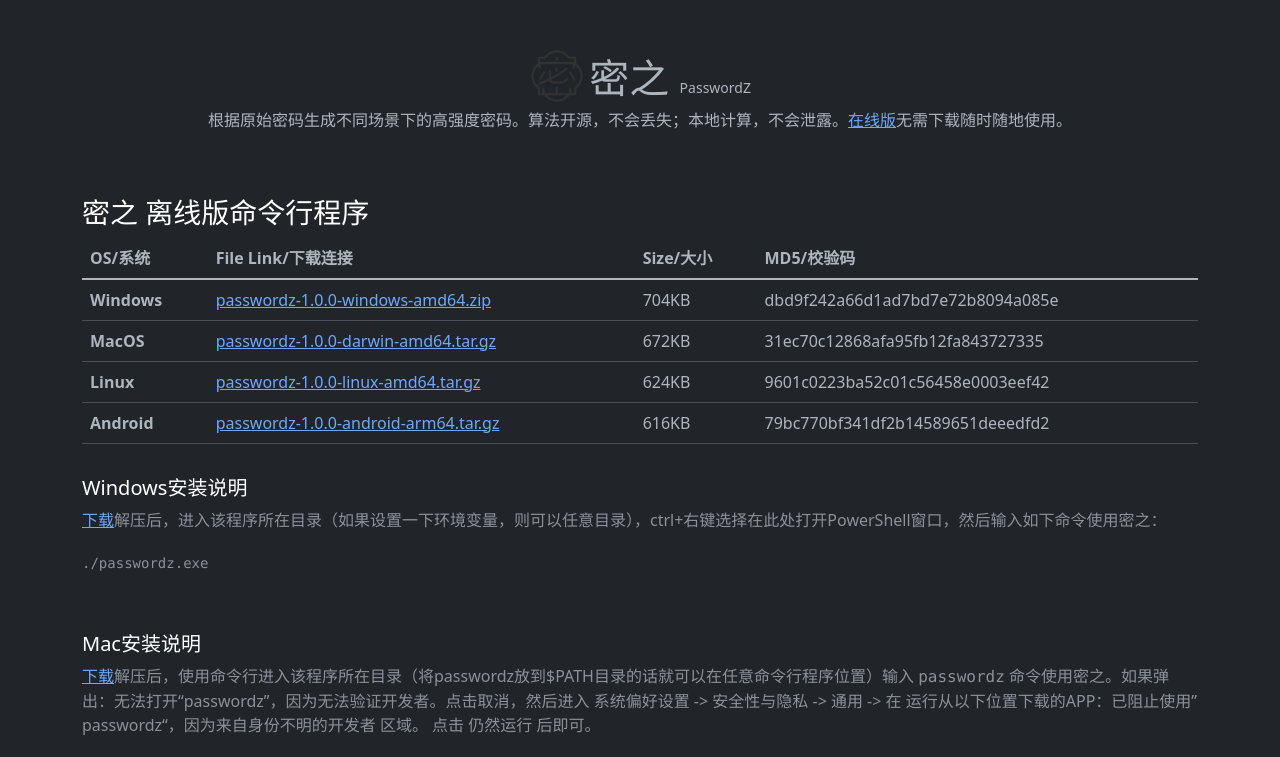
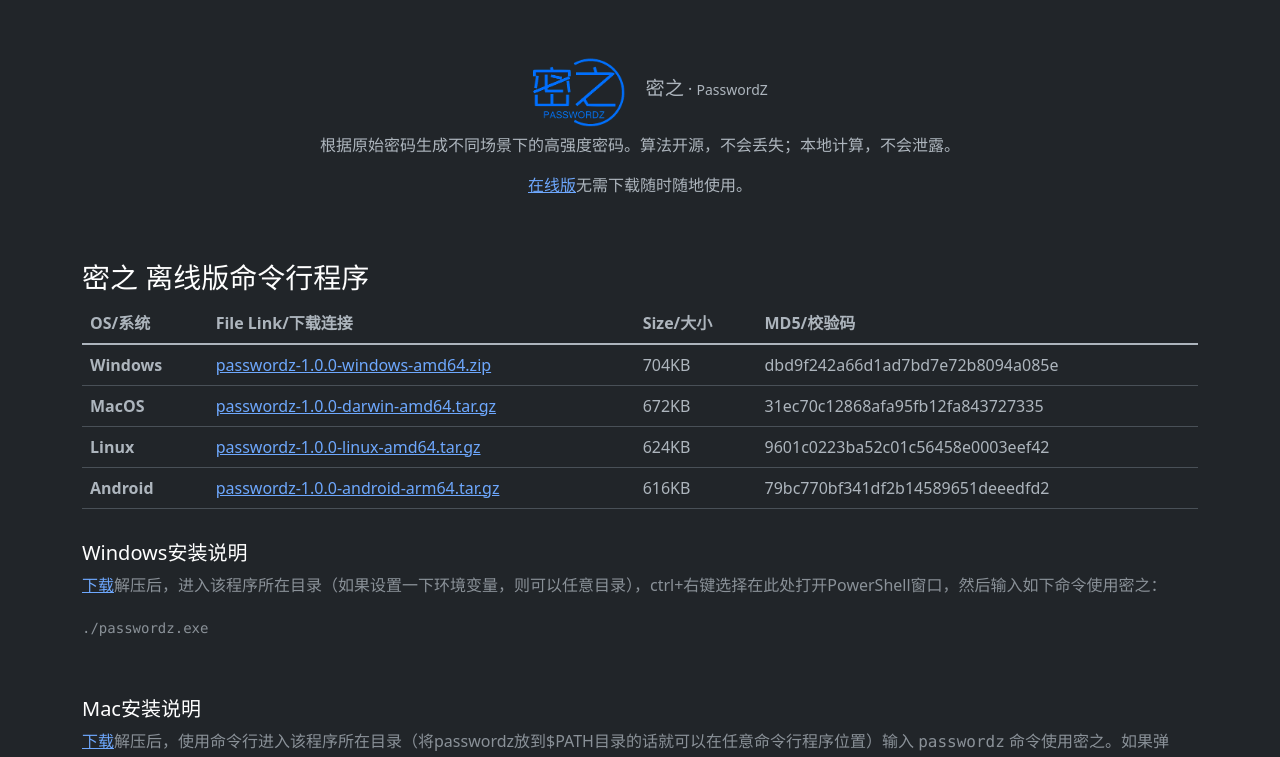
Before and after one commit to zhitianxia/passwordz, a plain HTML site: page download.html in a window 1280 px wide. Shown: the top 757 px of the page. Drawn offline with Linux system fonts and the light colour scheme.

Commit message:
style(png): 增加logo图标

```diff
--- a/about.html
+++ b/about.html
@@ -8,14 +8,15 @@
     <meta name="author" content="iaming">
     <title>密之 PasswordZ 介绍</title>
     <link href="css/bootstrap.min.css" rel="stylesheet">
+    <link rel="icon" type="image/png" href="icon.png">
 </head>
 <body>
 
 <div class="container">
     <main>
         <div class="py-5 text-center">
-            <img src="icon.png" width="56px" style="vertical-align: top"/>
-            <span class="fs-1">关于 密之</span><small>PasswordZ</small>
+            <a href="http://mi.zhitianxia.com"><img src="passwordz.png" height="85px" alt="密之 PasswordZ" title="密之 PasswordZ" /></a>
+            <big>关于 密之</big> · <small>PasswordZ</small>
         </div>
     </main>
     <h3>密之解决什么问题？</h3>
--- a/download.html
+++ b/download.html
@@ -8,15 +8,17 @@
     <meta name="author" content="iaming">
     <title>密之 PasswordZ 下载</title>
     <link href="css/bootstrap.min.css" rel="stylesheet">
+    <link rel="icon" type="image/png" href="icon.png">
 </head>
 <body>
 
 <div class="container">
     <main>
         <div class="py-5 text-center">
-            <img src="icon.png" width="56px" style="vertical-align: top"/>
-            <span class="fs-1">密之 </span><small>PasswordZ</small>
-            <p>根据原始密码生成不同场景下的高强度密码。算法开源，不会丢失；本地计算，不会泄露。<a href="http://mi.zhitianxia.com">在线版</a>无需下载随时随地使用。</p>
+            <a href="http://mi.zhitianxia.com"><img src="passwordz.png" height="85px" alt="密之 PasswordZ" title="密之 PasswordZ" /></a>
+            <big>密之</big> · <small>PasswordZ</small>
+            <p>根据原始密码生成不同场景下的高强度密码。算法开源，不会丢失；本地计算，不会泄露。</p>
+            <p><a href="http://mi.zhitianxia.com">在线版</a>无需下载随时随地使用。</a></p>
         </div>
     </main>
 
@@ -88,7 +90,7 @@
                 </code>
             </pre>
         <h5>Android版安装说明</h5>
-        注意该程序为命令行程序，需要使用命令行或者Termux<a href="download/passwordz-1.0.0-android-arm64.tar.gz">下载</a>解压后，进入该程序所在目录（将passwordz放到$PATH目录的话就可以在任意命令行程序位置），输入 <samp>passwordz</samp> 命令使用密之
+        注意该程序为命令行程序，需要使用命令行或者Termux，在命令行<a href="download/passwordz-1.0.0-android-arm64.tar.gz">下载</a>解压后，进入该程序所在目录（将passwordz放到$PATH目录的话就可以在任意命令行程序位置），输入 <samp>passwordz</samp> 命令使用密之
         <pre>
             <code>
 curl -O http://mi.zhitianxia.com/download/passwordz-1.0.0-android-arm64.tar.gz
```
Also changed, not shown: index.html (+6 -3 lines), passwordz.png (added).
